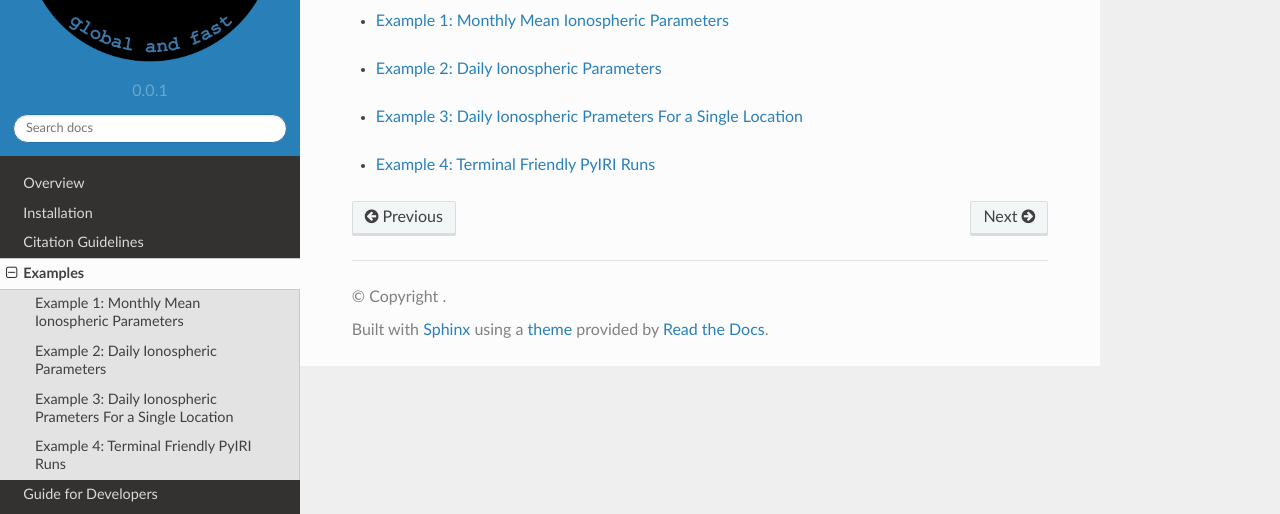
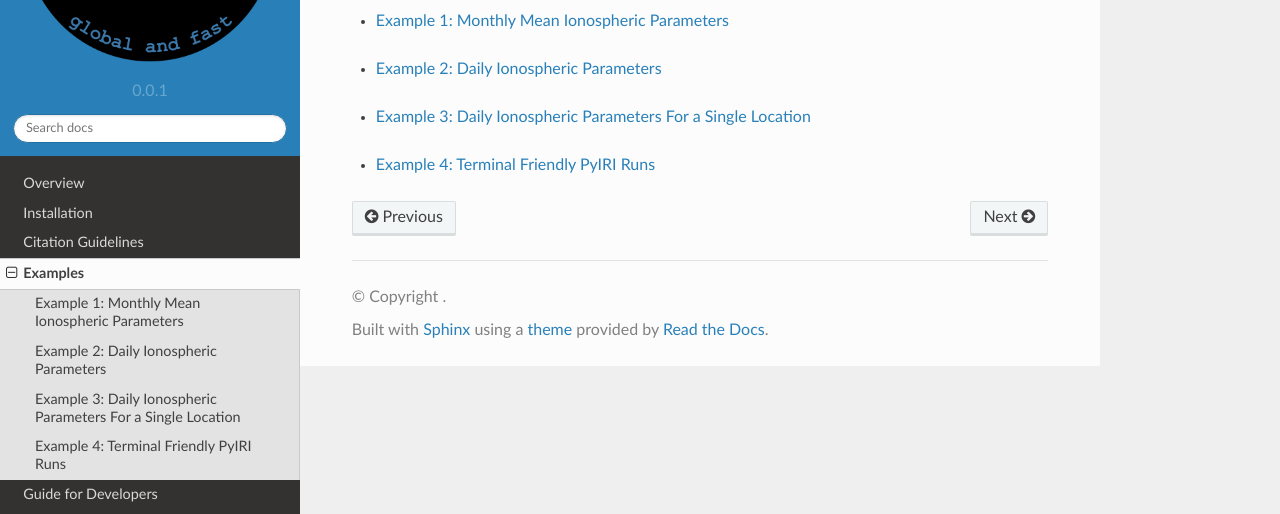
Before and after one commit to victoriyaforsythe/PyIRI, a Sphinx documentation site: the page built from docs/examples.rst, in a window 1280 px wide. Shown: the part 223-737 px from the top of the page. Built offline with Sphinx 7.4.7 and the Read the Docs theme 2.0.0, drawn with Linux system fonts in a browser that asks for light colours.

Commit message:
Update ex_single_location.rst

```diff
--- a/docs/examples/ex_single_location.rst
+++ b/docs/examples/ex_single_location.rst
@@ -1,5 +1,5 @@
-Example 3: Daily Ionospheric Prameters For a Single Location
-============================================================
+Example 3: Daily Ionospheric Parameters For a Single Location
+=============================================================
 
 In case you are interested in a single location (as opposed to the grid)
 PyIRI can evaluate parameters at this location if it is passed as a 1-element
@@ -164,7 +164,7 @@
 .. image:: Figs/PyIRI_diurnal.pdf
     :width: 600px
     :align: center
-    :alt: Diurnal variation of the ionospheric parametes.
+    :alt: Diurnal variation of the ionospheric parameters.
 
 10. Plot diurnal variation of electron density:
 
```
Also changed, not shown: other parts of docs/examples/ex_single_location.rst (+1 -1 lines).
